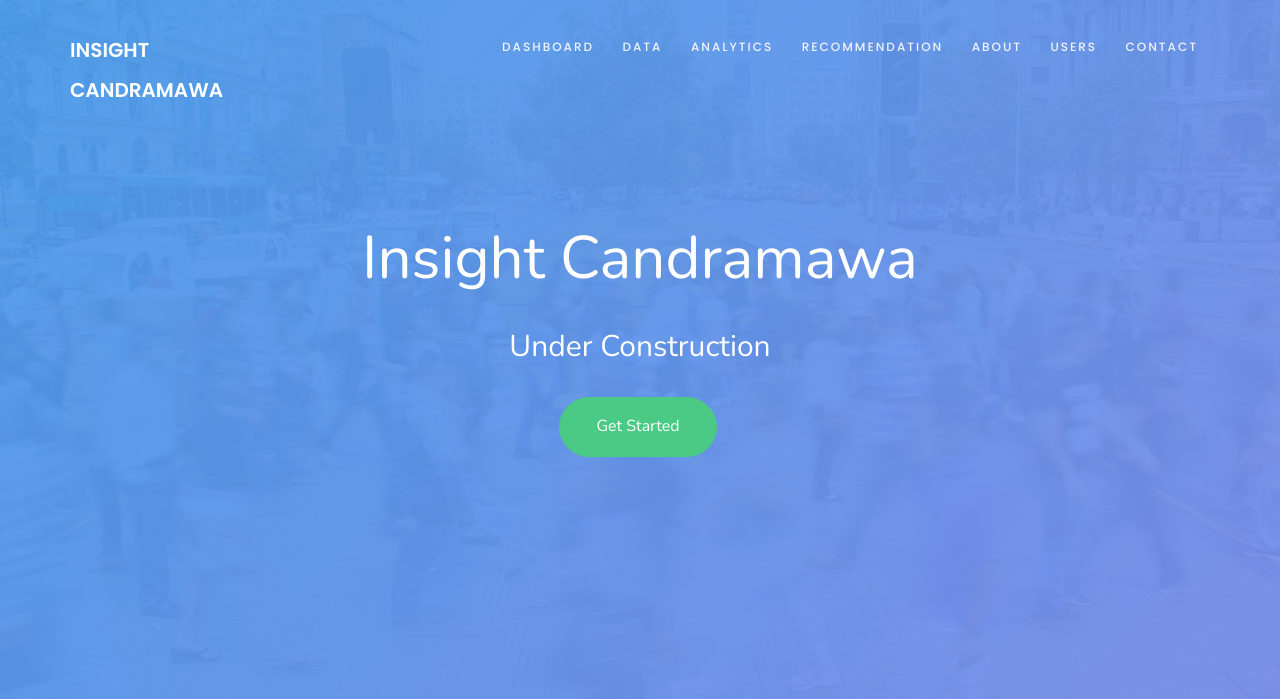
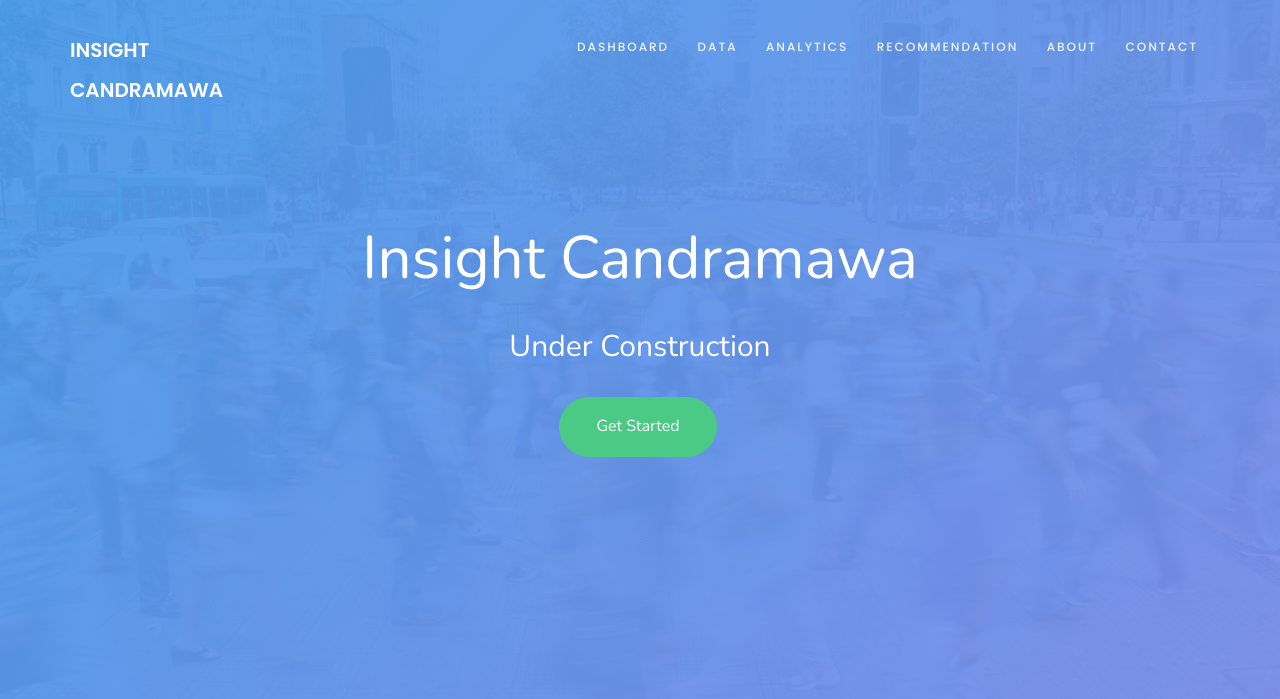
Before and after one commit to Candramawa/Anotation-Project, a PHP site: page /index.php in a window 1280 px wide. Shown: the top 699 px of the page. Run offline with PHP 8.4, Linux system fonts and the light colour scheme; some web fonts are replaced.

Commit message:
[Delete "User"]

```diff
--- a/index.php
+++ b/index.php
@@ -89,7 +89,7 @@
 								<li><a href="index.php?page=analytics">Analytics</a></li>
 								<li><a href="index.php?page=recommendation">Recommendation</a></li>
 								<li><a href="index.php?page=about">About</a></li>
-								<li><a href="index.php?page=user">Users</a></li>
+
 								<li><a href="index.php?page=contact">Contact</a></li>
 							</ul>
 						</div>
```
